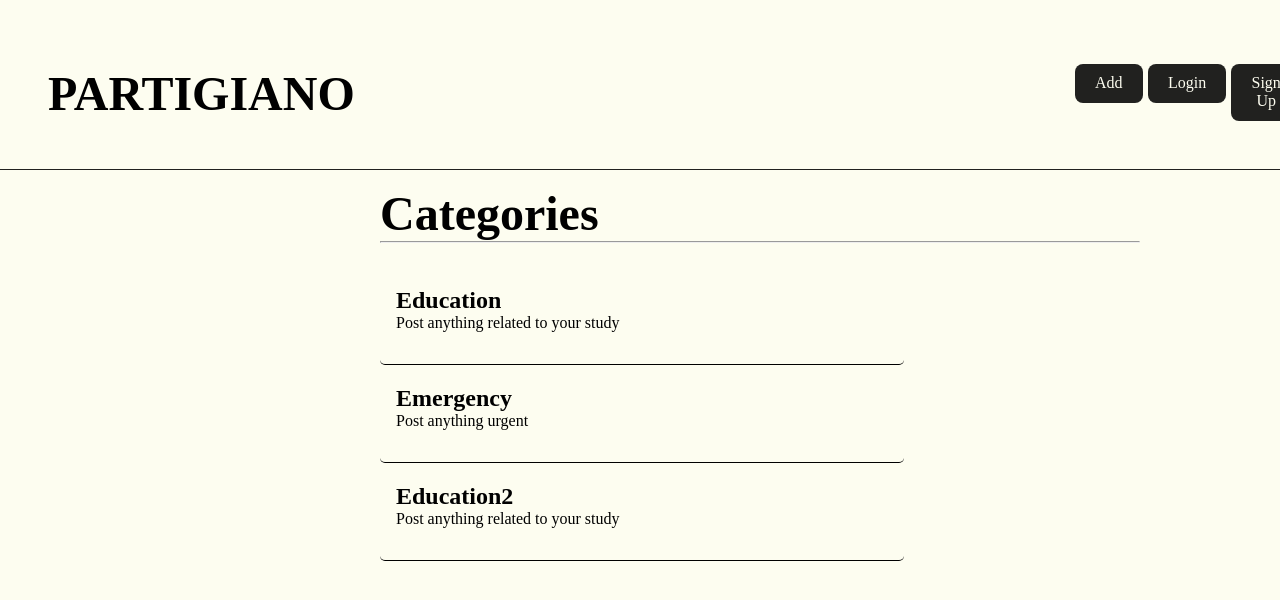
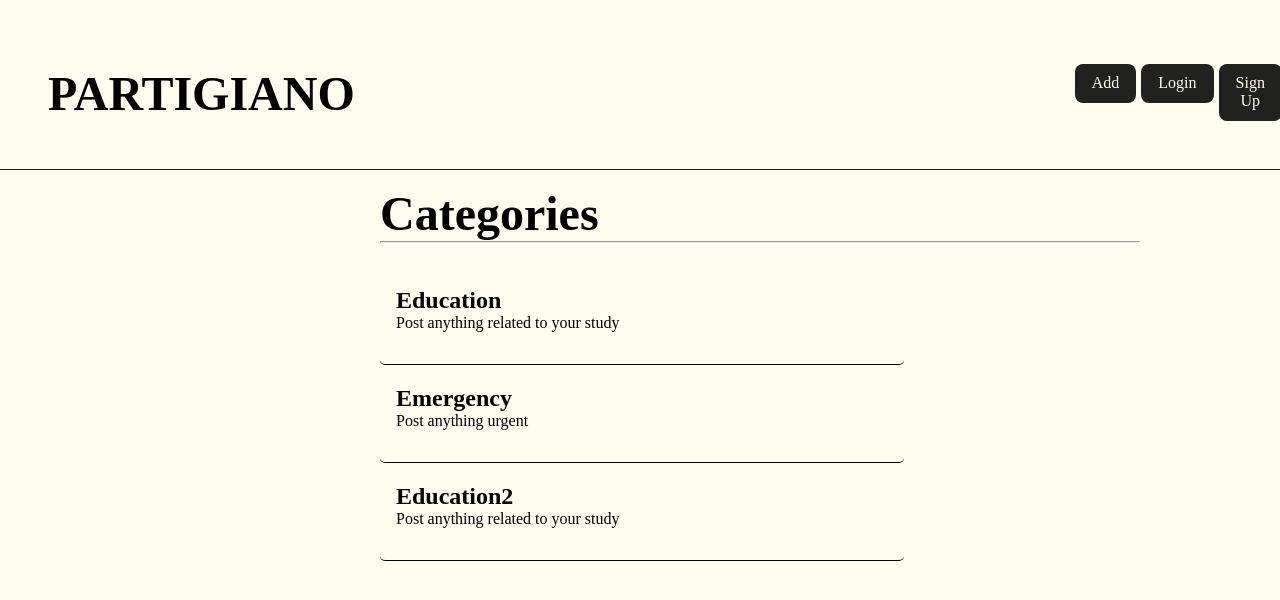
Before and after one commit to ARDhruvo/Partigiano, a React (Vite) app: page / in a window 1280 px wide. Shown: the top 600 px of the page. Built offline with nearby package versions, Linux system fonts and the light colour scheme.

Commit message:
All file final check

```diff
--- a/src/components/header.jsx
+++ b/src/components/header.jsx
@@ -5,7 +5,7 @@ import { useState } from "react";
 
 function header() {
 
-  const[addPath,setAddPath] =useState("/login");
+  const[addPath,setAddPath] =useState("/create");
   const[btn1Name,setBtn1Name] =useState("Login");
   const[btn2Name,setBtn2Name] =useState("Sign Up");
 
--- a/src/index.css
+++ b/src/index.css
@@ -39,7 +39,7 @@ button {
   margin-bottom: 2em;
   border-radius: 8px;
   border: 1px solid transparent;
-  padding: 0.6em 1.2em;
+  padding: 0.6em 1em;
   font-size: 1em;
   font-weight: 500;
   font-family: inherit;
--- a/src/pages/create.jsx
+++ b/src/pages/create.jsx
@@ -1,5 +1,6 @@
 import { useState } from 'react';
 import React from 'react'
+import Header from '../components/header';
 
 function CreatePost() {
   const [category, setCategory] = useState('');
@@ -11,6 +12,8 @@ function CreatePost() {
   };
 
   return (
+    <>
+    <Header/>
     <div style={{ textAlign: "center", padding: "20px" }}>
       <h2>Create a New Post</h2>
       <form onSubmit={handleSubmit} style={{ maxWidth: "600px", margin: "auto", textAlign: "left" }}>
@@ -35,6 +38,7 @@ function CreatePost() {
         </button>
       </form>
     </div>
+    </>
   );
 }
 
```
